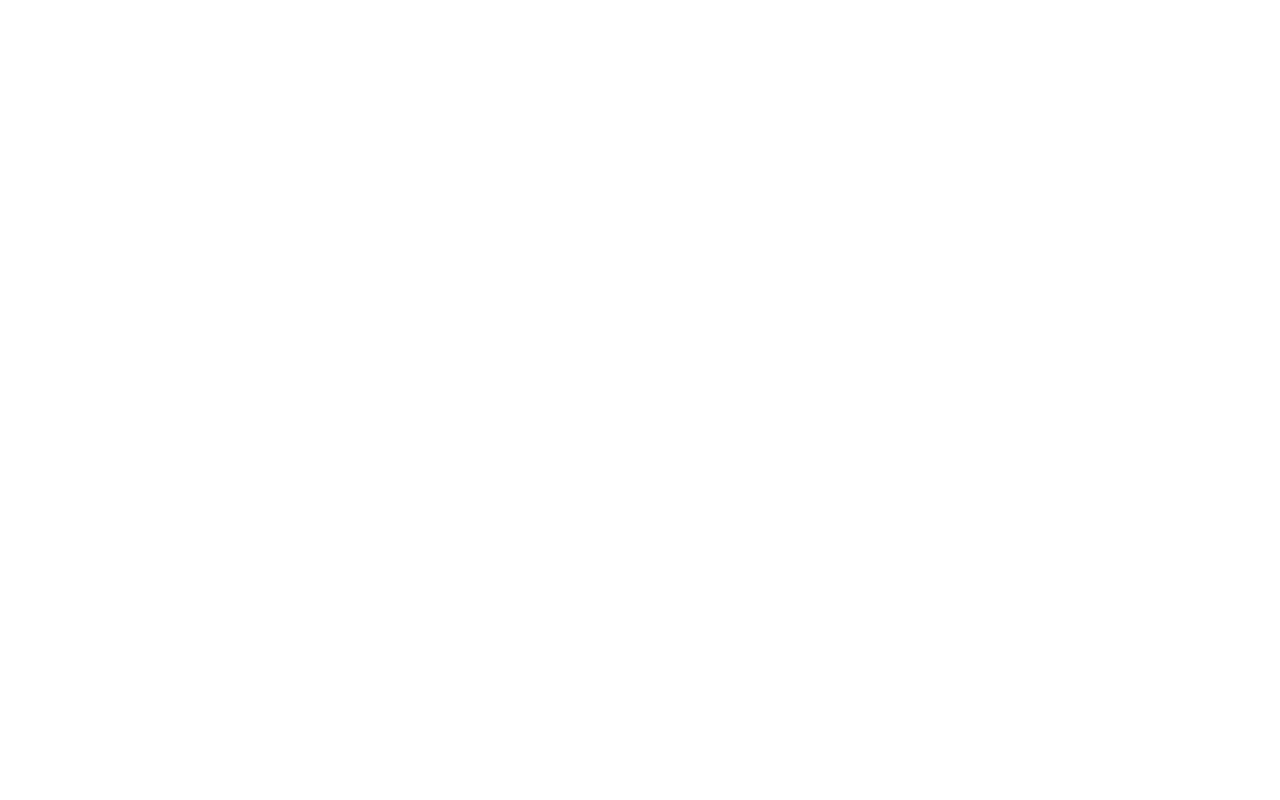
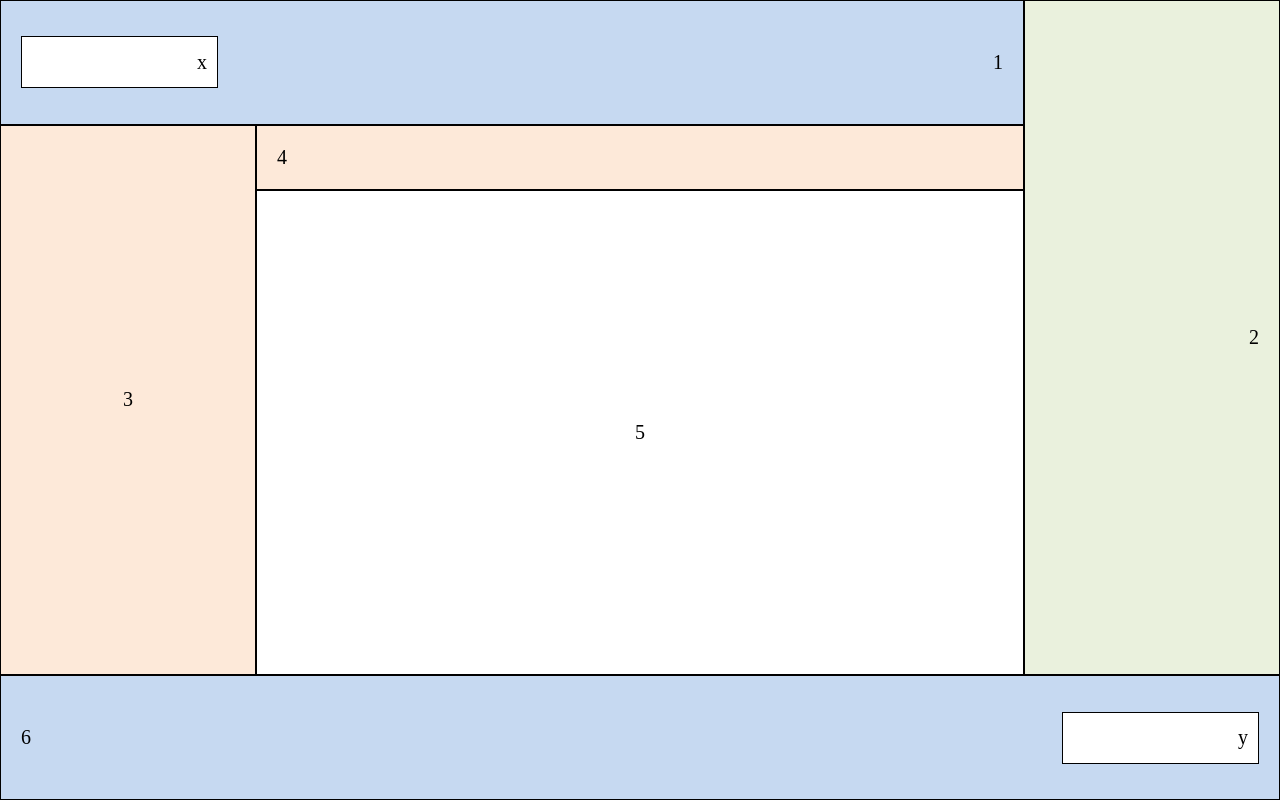
Before and after one commit to d-kuzia/WebLabs, a plain HTML site: page lab1/lab1.html in a window 1280 px wide. Drawn offline with Linux system fonts and the light colour scheme.

Commit message:
lab1 grid beta - done

```diff
--- a/lab1/lab1.html
+++ b/lab1/lab1.html
@@ -0,0 +1,26 @@
+<!DOCTYPE html>
+<html lang="en">
+
+<head>
+    <meta charset="UTF-8">
+    <meta name="viewport" content="width=device-width, initial-scale=1.0">
+    <title>First Lab</title>
+    <link rel="stylesheet" href="style1.css">
+</head>
+
+<body>
+    <div class="a">
+        <div class="box">x</div>
+        <div class="text">1</div>
+    </div>
+    <div class="b">2</div>
+    <div class="c">3</div>
+    <div class="d">4</div>
+    <div class="e">5</div>
+    <div class="f">
+        <div class="text">6</div>
+        <div class="box">y</div>
+    </div>
+</body>
+
+</html>
--- /dev/null
+++ b/lab1/style1.css
@@ -0,0 +1,87 @@
+body {
+    display: grid;
+    grid-template-areas:
+    "a a b"
+    "c d b"
+    "c e b"
+    "f f f";
+    grid-template-rows: 0.45fr 0.1fr 1.75fr 0.45fr;
+    grid-template-columns: 1fr 3fr 1fr;
+    height: 100vh;
+    margin: 0;
+    font-size: 20px;
+}
+
+div {
+    border: 1px solid black;
+}
+
+.a {
+    grid-area: a;
+    background-color: #C6D9F1;
+    display: flex;
+    justify-content: space-between;
+    align-items: center;
+    padding: 20px;
+}
+
+.box {
+    width: 175px;
+    height: 30px;
+    background-color: white;
+    border: 1px solid black;
+    display: flex;
+    justify-content: right;
+    align-items: center;
+    padding: 10px;
+    font-size: 20px;
+}
+
+.text {
+    border: 0px;
+}
+
+.b {
+    grid-area: b;
+    background-color: #EAF1DD;
+    display: flex;
+    justify-content: right;
+    align-items: center;
+    padding: 20px;
+}
+
+.c {
+    grid-area: c;
+    background-color: #FDE9D9;
+    display: flex;
+    justify-content: center;
+    align-items: center;
+    padding: 20px;
+}
+
+.d {
+    grid-area: d;
+    background-color: #FDE9D9;
+    display: flex;
+    justify-content: left;
+    align-items: center;
+    padding: 20px;
+}
+
+.e {
+    grid-area: e;
+    background-color: #FFFFFF;
+    display: flex;
+    justify-content: center;
+    align-items: center;
+    padding: 20px;
+}
+
+.f {
+    grid-area: f;
+    background-color: #C6D9F1;
+    display: flex;
+    justify-content: space-between;
+    align-items: center;
+    padding: 20px;
+}
```
Also changed, not shown: index.html (+6 -1 lines).
